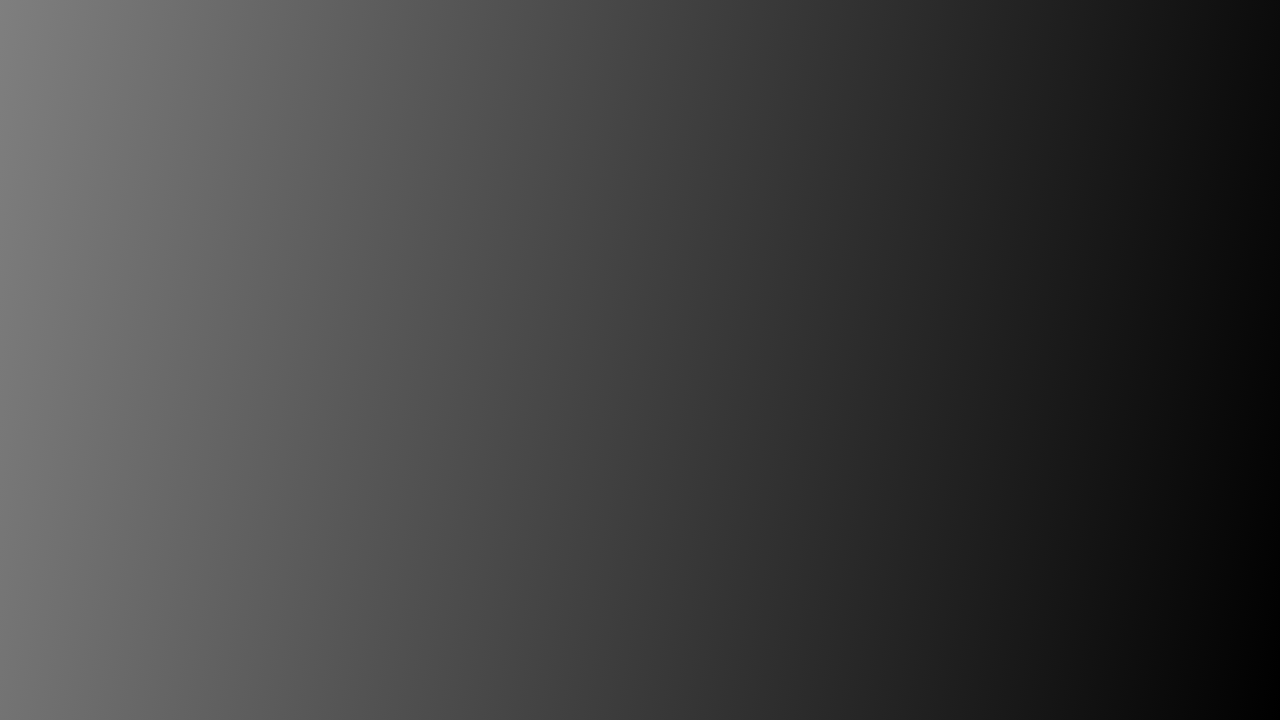
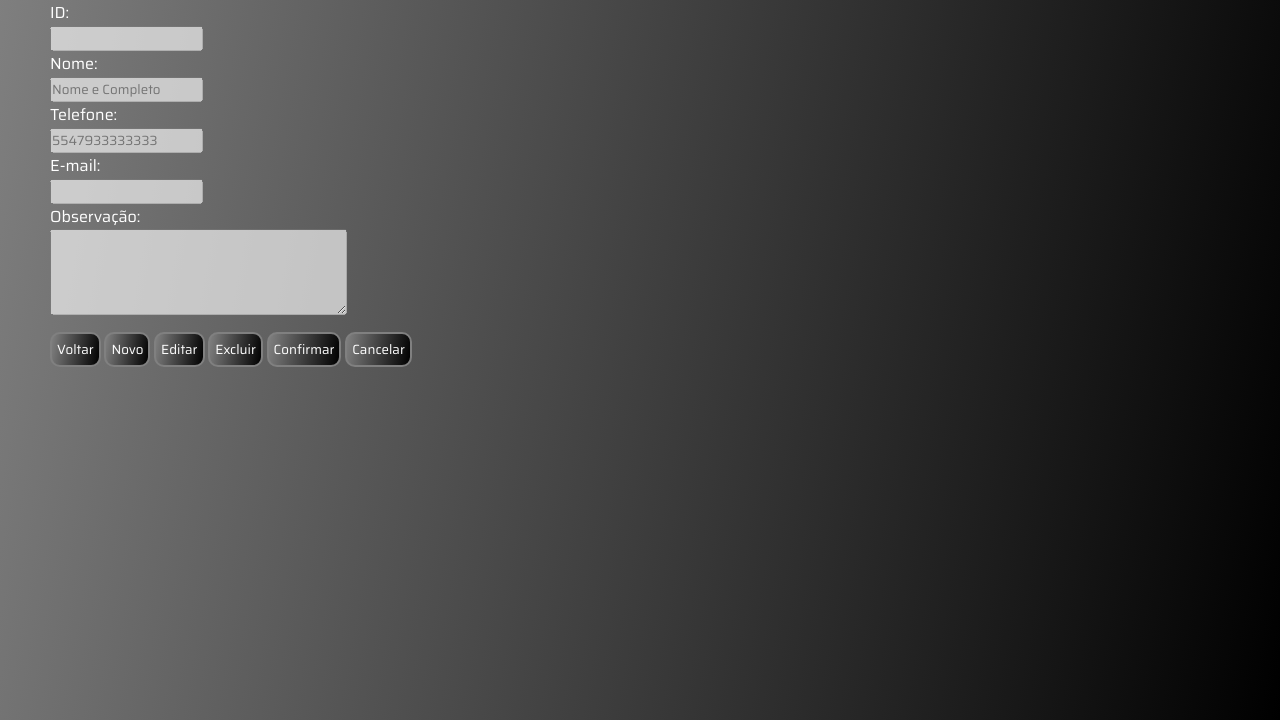
Before and after one commit to EraldoPJ/OnDebit, a plain HTML site: page telas/clientes.html in a window 1280 px wide. Shown: the part 80-800 px from the top of the page. Drawn offline with nearby package versions, Linux system fonts and the light colour scheme.

Commit message:
Add StyleClientes and create formulary of clients

```diff
--- a/telas/clientes.html
+++ b/telas/clientes.html
@@ -4,6 +4,7 @@
     <meta charset="UTF-8" />
     <meta name="viewport" content="width=device-width, initial-scale=1.0" />
     <link rel="stylesheet" href="/telasEstilo/style.css" />
+    <link rel="stylesheet" href="/telasEstilo/styleClientes.css">
 
     <link rel="preconnect" href="https://fonts.googleapis.com" />
     <link rel="preconnect" href="https://fonts.gstatic.com" crossorigin />
@@ -16,12 +17,57 @@
   </head>
   <body>
     <h1 id="title">Cadastro de clientes</h1>
+    <!-- Formulário de CRUD -->
+    <form id="formCliente" autocomplete="off">
+      <div>
+        <label for="id">ID:</label><br />
+        <input type="text" id="id" name="id" disabled />
+      </div>
+      <div>
+        <label for="nome">Nome:</label><br />
+        <input
+          type="text"
+          id="nome"
+          name="nome"
+          disabled
+          placeholder="Nome e Completo"
+          maxlength="100"
+        />
+      </div>
+      <div>
+        <label for="telefone">Telefone:</label><br />
+        <input
+          type="number"
+          id="telefone"
+          name="telefone"
+          disabled
+          placeholder="5547933333333"
+        />
+      </div>
+      <div>
+        <label for="email">E-mail:</label><br />
+        <input type="email" id="email" name="email" disabled />
+      </div>
+      <div>
+        <label for="observacao">Observação:</label><br />
+        <textarea
+          id="observacao"
+          name="observacao"
+          rows="4"
+          cols="40"
+          disabled
+        ></textarea>
+      </div>
+    </form>
   </body>
-  <footer>
-    <div>
-      <a id="voltar" href="/index.html"
-        ><ion-icon name="arrow-back-circle-outline"></ion-icon
-      ></a>
+  <footer id="rodapeCliente">
+    <div id="botoesCliente">
+      <button type="button" id="btnVoltar"><a href="/index.html">Voltar</a></button>
+      <button type="button" id="btnNovo">Novo</button>
+      <button type="button" id="btnEditar" disabled>Editar</button>
+      <button type="button" id="btnExcluir" disabled>Excluir</button>
+      <button type="button" id="btnConfirmar" disabled>Confirmar</button>
+      <button type="button" id="btnCancelar" disabled>Cancelar</button>
     </div>
   </footer>
 
--- a/telasEstilo/style.css
+++ b/telasEstilo/style.css
@@ -2,7 +2,6 @@
   margin: 0;
   padding: 0;
   box-sizing: border-box;
-
 }
 
 body {
@@ -29,6 +28,8 @@ body * {
   display: flex;
   justify-content: center;
   align-items: center;
+
+  padding: 10px 0px 10px 0px;
 }
 
 ul {
@@ -50,20 +51,3 @@ ul li a {
 ul li a:hover {
   opacity: 0.5;
 }
-
-#voltar {
-  border: 2px solid grey;
-  border-radius: 10px;
-  padding: 5px;
-  width: 80px;
-
-  background: linear-gradient(100deg, gray, black);
-
-  display: flex;
-  justify-content: center;
-  align-items: center;
-}
-
-#voltar:hover {
-  opacity: 0.7;
-}
--- /dev/null
+++ b/telasEstilo/styleClientes.css
@@ -0,0 +1,74 @@
+#formCliente {
+  padding: 10px 0px 10px 50px;
+}
+
+#rodapeCliente {
+  display: flex;
+  justify-content: flex-start;
+
+  padding-left: 50px;
+  gap: 5px;
+}
+
+#btnVoltar {
+  border: 2px solid grey;
+  border-radius: 10px;
+  padding: 5px;
+
+  background: linear-gradient(100deg, gray, black);
+}
+
+#btnNovo {
+  border: 2px solid grey;
+  border-radius: 10px;
+  padding: 5px;
+
+  background: linear-gradient(100deg, gray, black);
+}
+#btnEditar {
+  border: 2px solid grey;
+  border-radius: 10px;
+  padding: 5px;
+
+  background: linear-gradient(100deg, gray, black);
+}
+#btnExcluir {
+  border: 2px solid grey;
+  border-radius: 10px;
+  padding: 5px;
+
+  background: linear-gradient(100deg, gray, black);
+}
+#btnConfirmar {
+  border: 2px solid grey;
+  border-radius: 10px;
+  padding: 5px;
+
+  background: linear-gradient(100deg, gray, black);
+}
+#btnCancelar {
+  border: 2px solid grey;
+  border-radius: 10px;
+  padding: 5px;
+
+  background: linear-gradient(100deg, gray, black);
+}
+
+#btnVoltar:hover {
+  opacity: 0.7;
+}
+#btnNovo:hover {
+  opacity: 0.7;
+}
+#btnEditar:hover {
+  opacity: 0.7;
+}
+#btnExcluir:hover {
+  opacity: 0.7;
+}
+#btnConfirmar:hover {
+  opacity: 0.7;
+}
+#btnCancelar:hover {
+  opacity: 0.7;
+}
```
Also changed, not shown: index.html (+13 -5 lines).
